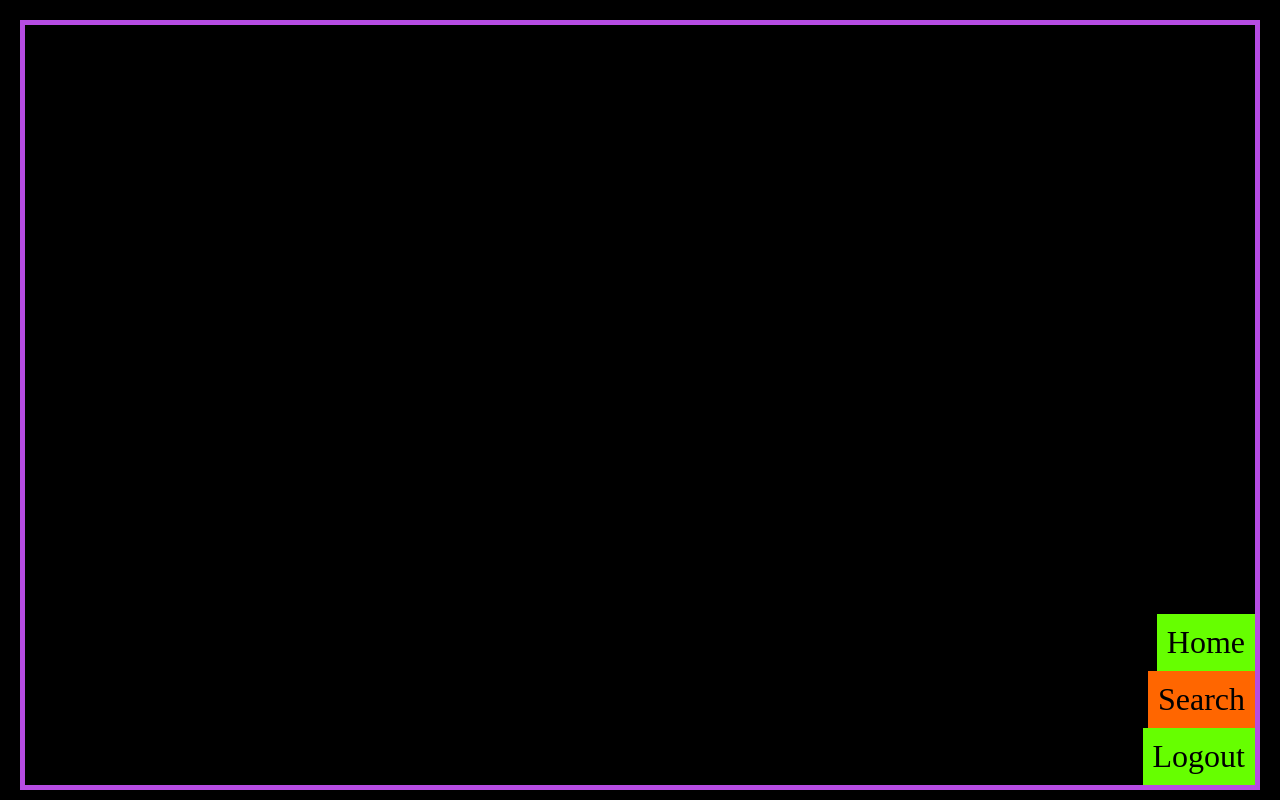
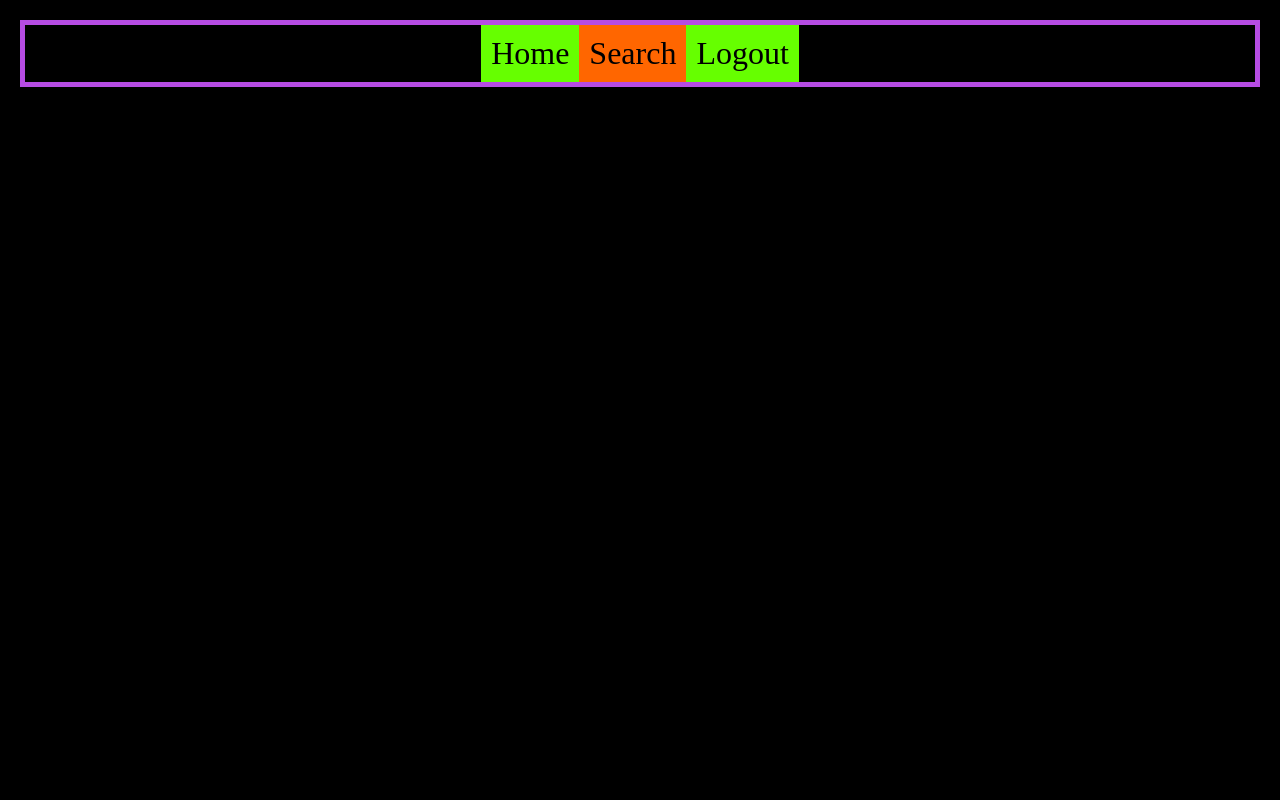
Before and after one commit to lemuelsolomon/css-works, a website built with Vite: page flex-box-and-grid/flexbox-guide/index.html in a window 1280 px wide. Built offline with nearby package versions, Linux system fonts and the light colour scheme.

Commit message:
wrapping

```diff
--- a/flex-box-and-grid/flexbox-guide/index.css
+++ b/flex-box-and-grid/flexbox-guide/index.css
@@ -1,10 +1,8 @@
 .container {
     border: 5px solid #b64ce3;
     display: flex;
-    flex-direction: column;
-    justify-content: flex-end;
-    height: 100%;
-    align-items: flex-end;
+    flex-direction: row;
+    justify-content: center;
 }
 
 
```
